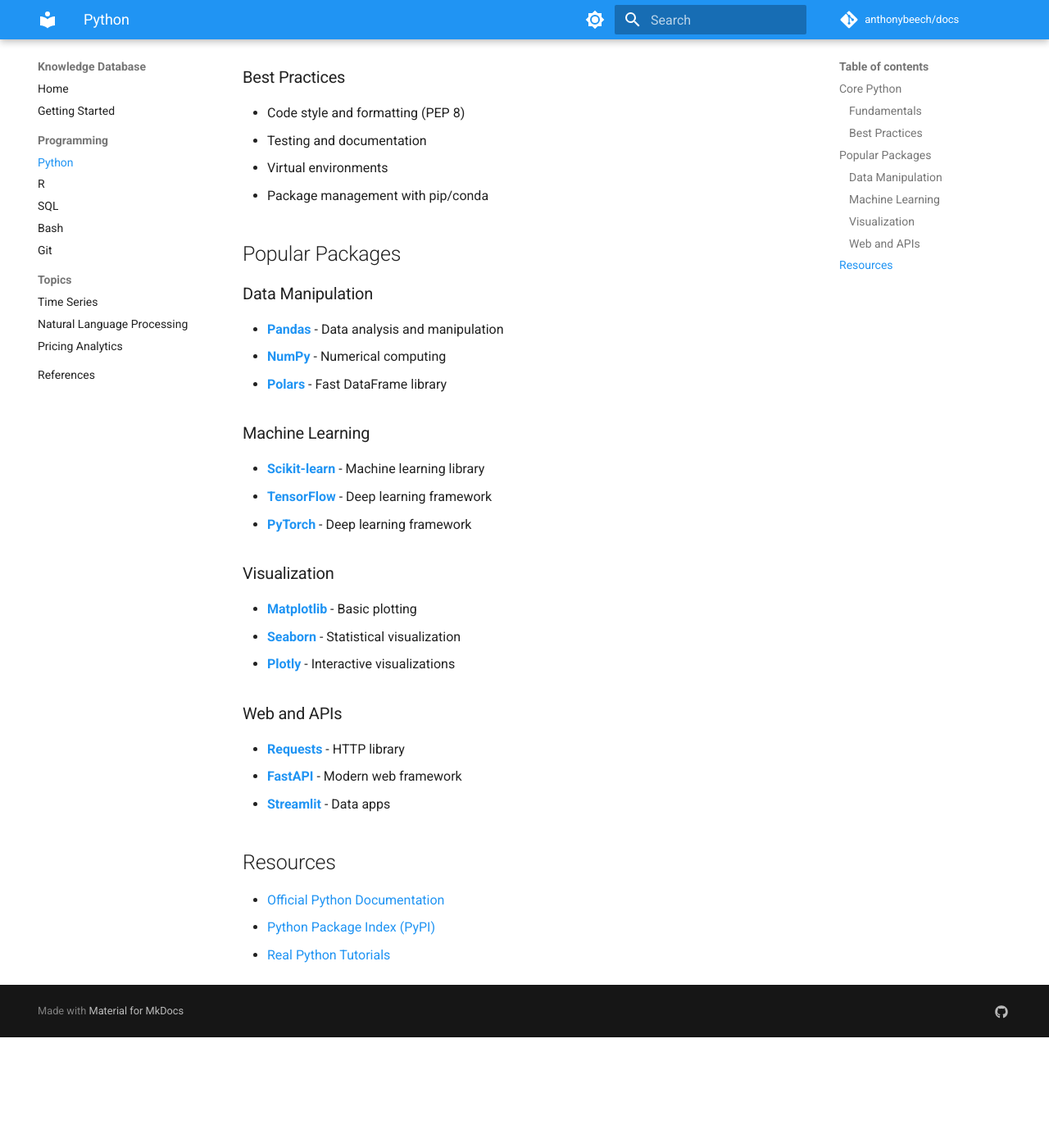
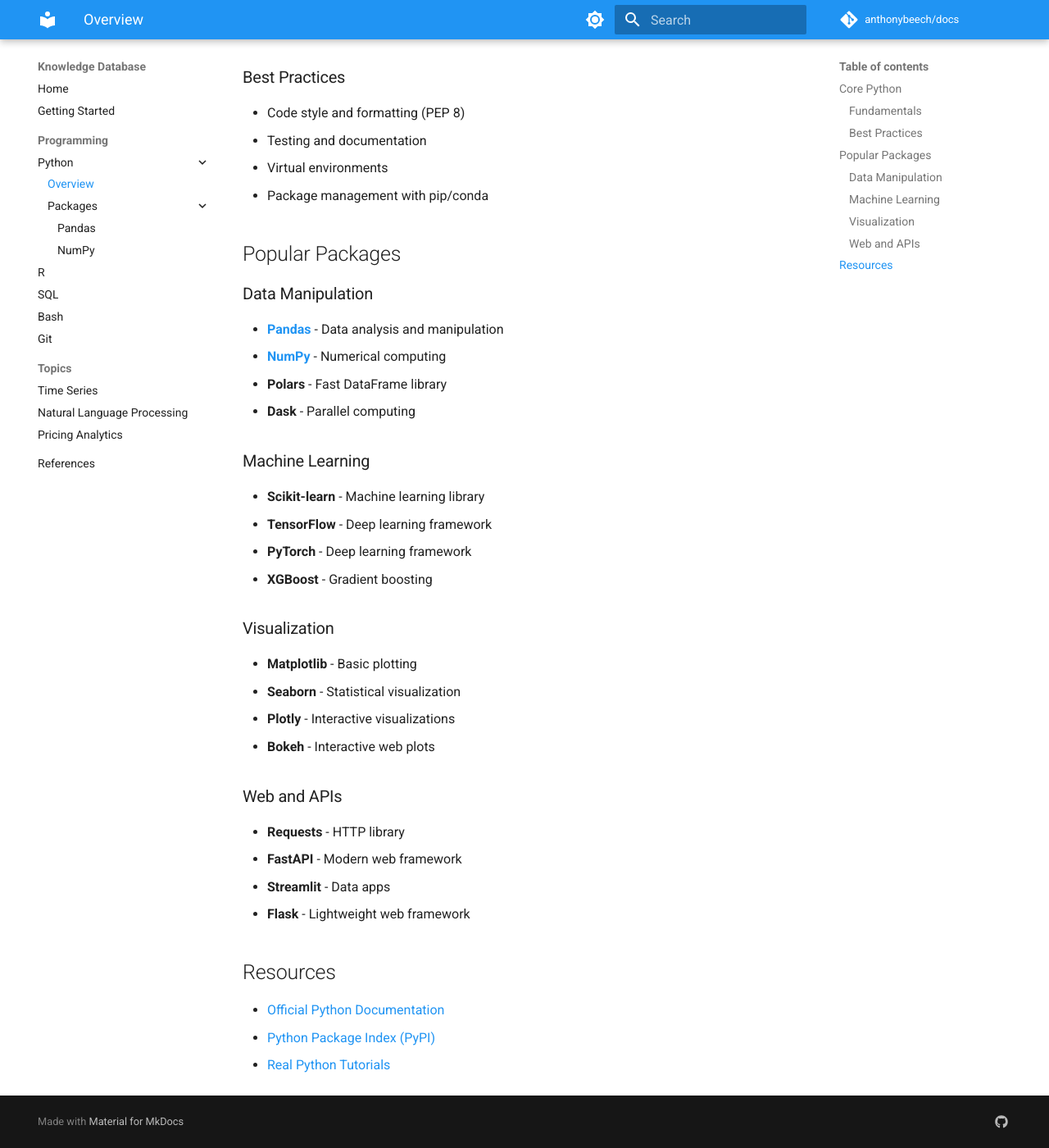
Before and after one commit to AnthonyBeech/docs, an MkDocs documentation site: the page built from docs/programming/python/index.md, in a window 1280 px wide and 1400 px high, scrolled down 487 px. Shown: the whole window at 82% size. Built offline with MkDocs 1.6.1 and Material for MkDocs 9.7.7, drawn with Linux system fonts in a browser that asks for light colours; comment, search, counter and statistics services are not loaded; before the commit the page ends 1752 px from its top, so only the background shows below that.

Commit message:
Refactor Python documentation structure: enhance navigation and organize packages

```diff
--- a/docs/programming/python/index.md
+++ b/docs/programming/python/index.md
@@ -21,22 +21,26 @@ Python is a versatile programming language widely used in data science, machine
 ### Data Manipulation
 - **[Pandas](packages/pandas.md)** - Data analysis and manipulation
 - **[NumPy](packages/numpy.md)** - Numerical computing
-- **[Polars](packages/polars.md)** - Fast DataFrame library
+- **Polars** - Fast DataFrame library
+- **Dask** - Parallel computing
 
 ### Machine Learning
-- **[Scikit-learn](packages/scikit-learn.md)** - Machine learning library
-- **[TensorFlow](packages/tensorflow.md)** - Deep learning framework
-- **[PyTorch](packages/pytorch.md)** - Deep learning framework
+- **Scikit-learn** - Machine learning library
+- **TensorFlow** - Deep learning framework
+- **PyTorch** - Deep learning framework
+- **XGBoost** - Gradient boosting
 
 ### Visualization
-- **[Matplotlib](packages/matplotlib.md)** - Basic plotting
-- **[Seaborn](packages/seaborn.md)** - Statistical visualization
-- **[Plotly](packages/plotly.md)** - Interactive visualizations
+- **Matplotlib** - Basic plotting
+- **Seaborn** - Statistical visualization
+- **Plotly** - Interactive visualizations
+- **Bokeh** - Interactive web plots
 
 ### Web and APIs
-- **[Requests](packages/requests.md)** - HTTP library
-- **[FastAPI](packages/fastapi.md)** - Modern web framework
-- **[Streamlit](packages/streamlit.md)** - Data apps
+- **Requests** - HTTP library
+- **FastAPI** - Modern web framework
+- **Streamlit** - Data apps
+- **Flask** - Lightweight web framework
 
 ## Resources
 
--- a/mkdocs.template.yml
+++ b/mkdocs.template.yml
@@ -64,7 +64,11 @@ nav:
   - Home: index.md
   - Getting Started: getting-started.md
   - Programming:
-    - Python: programming/python/index.md
+    - Python:
+      - Overview: programming/python/index.md
+      - Packages:
+        - Pandas: programming/python/packages/pandas.md
+        - NumPy: programming/python/packages/numpy.md
     - R: programming/r/index.md
     - SQL: programming/sql/index.md
     - Bash: programming/bash/index.md
```
Also changed, not shown: docs/knowledge-base/index.md (deleted, +0 -32 lines).
